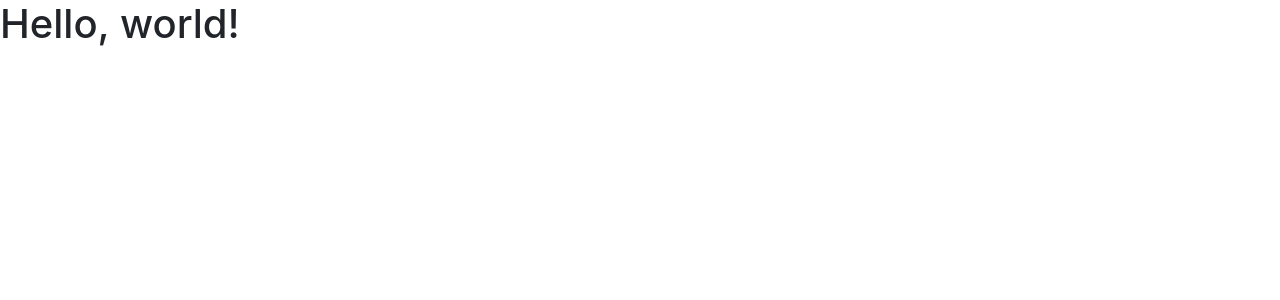
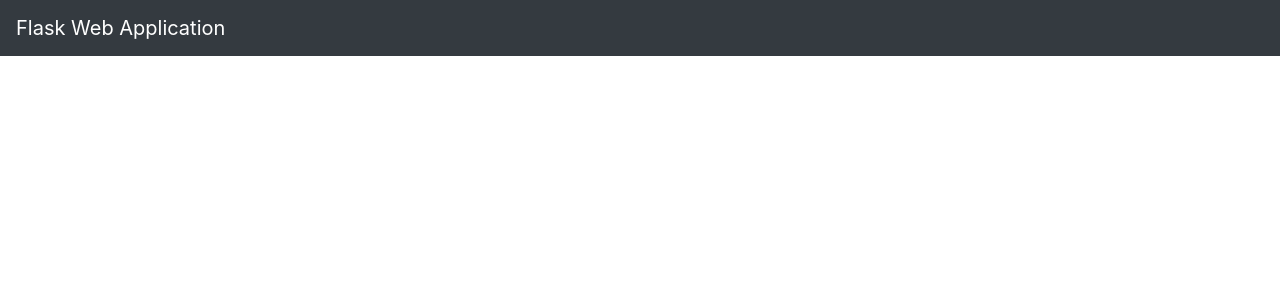
Before and after one commit to AnawaratneMANA/PYTHON-HTTP-WEB, a Flask app: page / in a window 1280 px wide. Shown: the top 300 px of the page. Run offline with Flask 2, Linux system fonts and the light colour scheme.

Commit message:
Navigation bar added.

```diff
--- a/templates/home.html
+++ b/templates/home.html
@@ -6,18 +6,29 @@
     <meta name="viewport" content="width=device-width, initial-scale=1, shrink-to-fit=no">
 
     <!-- Bootstrap CSS -->
-    <link rel="stylesheet" href="https://cdn.jsdelivr.net/npm/bootstrap@4.5.3/dist/css/bootstrap.min.css" integrity="sha384-TX8t27EcRE3e/ihU7zmQxVncDAy5uIKz4rEkgIXeMed4M0jlfIDPvg6uqKI2xXr2" crossorigin="anonymous">
+    <link rel="stylesheet" href="https://cdn.jsdelivr.net/npm/bootstrap@4.5.3/dist/css/bootstrap.min.css"
+          integrity="sha384-TX8t27EcRE3e/ihU7zmQxVncDAy5uIKz4rEkgIXeMed4M0jlfIDPvg6uqKI2xXr2" crossorigin="anonymous">
 
     <title>Hello, world!</title>
 </head>
 <body>
-    <h1>Hello, world!</h1>
+<nav class="navbar navbar-expand-md navbar-dark bg-dark">
+    <a class="navbar-brand" href="#"> Flask Web Application</a>
+    <button class="navbar-toggler" type="button" data-toggle="collapse" data-target="#navbarNav">
+      <span class="navbar-toggler-icon"></span>
+    </button>
+  <div class="collapse navbar-collapse" id="navbarNav"></div>
+</nav>
 
 <!-- Optional JavaScript; choose one of the two! -->
 
 <!-- Option 1: jQuery and Bootstrap Bundle (includes Popper) -->
-    <script src="https://code.jquery.com/jquery-3.5.1.slim.min.js" integrity="sha384-DfXdz2htPH0lsSSs5nCTpuj/zy4C+OGpamoFVy38MVBnE+IbbVYUew+OrCXaRkfj" crossorigin="anonymous"></script>
-    <script src="https://cdn.jsdelivr.net/npm/bootstrap@4.5.3/dist/js/bootstrap.bundle.min.js" integrity="sha384-ho+j7jyWK8fNQe+A12Hb8AhRq26LrZ/JpcUGGOn+Y7RsweNrtN/tE3MoK7ZeZDyx" crossorigin="anonymous"></script>
+<script src="https://code.jquery.com/jquery-3.5.1.slim.min.js"
+        integrity="sha384-DfXdz2htPH0lsSSs5nCTpuj/zy4C+OGpamoFVy38MVBnE+IbbVYUew+OrCXaRkfj"
+        crossorigin="anonymous"></script>
+<script src="https://cdn.jsdelivr.net/npm/bootstrap@4.5.3/dist/js/bootstrap.bundle.min.js"
+        integrity="sha384-ho+j7jyWK8fNQe+A12Hb8AhRq26LrZ/JpcUGGOn+Y7RsweNrtN/tE3MoK7ZeZDyx"
+        crossorigin="anonymous"></script>
 
 <!-- Option 2: jQuery, Popper.js, and Bootstrap JS
 <script src="https://code.jquery.com/jquery-3.5.1.slim.min.js" integrity="sha384-DfXdz2htPH0lsSSs5nCTpuj/zy4C+OGpamoFVy38MVBnE+IbbVYUew+OrCXaRkfj" crossorigin="anonymous"></script>
```
Lines whose indentation alone changed are shown as unchanged.
